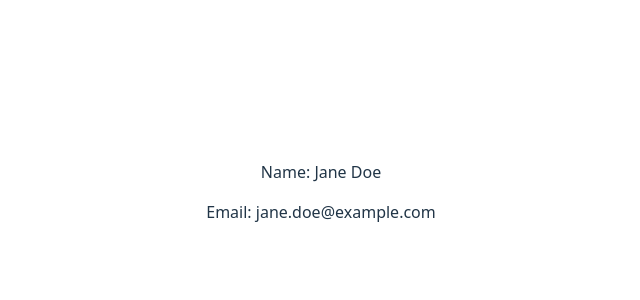
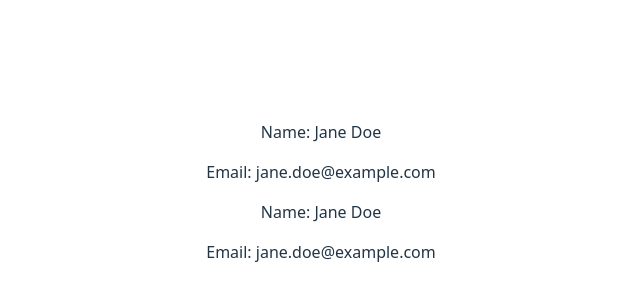
Before and after one commit to DorianKundwa/alx-fe-reactjs, a React (Vite) app in the folder alx-react-app-props/: page / in a window 1280 px wide. Shown: the part 208-508 px from the top of the page, without its empty margins (319-959 px from the left). Built offline with nearby package versions, Linux system fonts and the light colour scheme.

Commit message:
fix(alx-react-app-props): render UserProfile under provider to satisfy checker looking for context usage in root UserProfile.jsx

```diff
--- a/alx-react-app-props/src/App.jsx
+++ b/alx-react-app-props/src/App.jsx
@@ -1,6 +1,7 @@
 import './App.css';
 import ProfilePage from './ProfilePage';
 import UserContext from './UserContext';
+import UserProfile from './UserProfile';
 
 function App() {
   const userData = { name: "Jane Doe", email: "jane.doe@example.com" };
@@ -8,6 +9,7 @@ function App() {
   return (
     <UserContext.Provider value={userData}>
       <ProfilePage />
+      <UserProfile />
     </UserContext.Provider>
   );
 }
```
